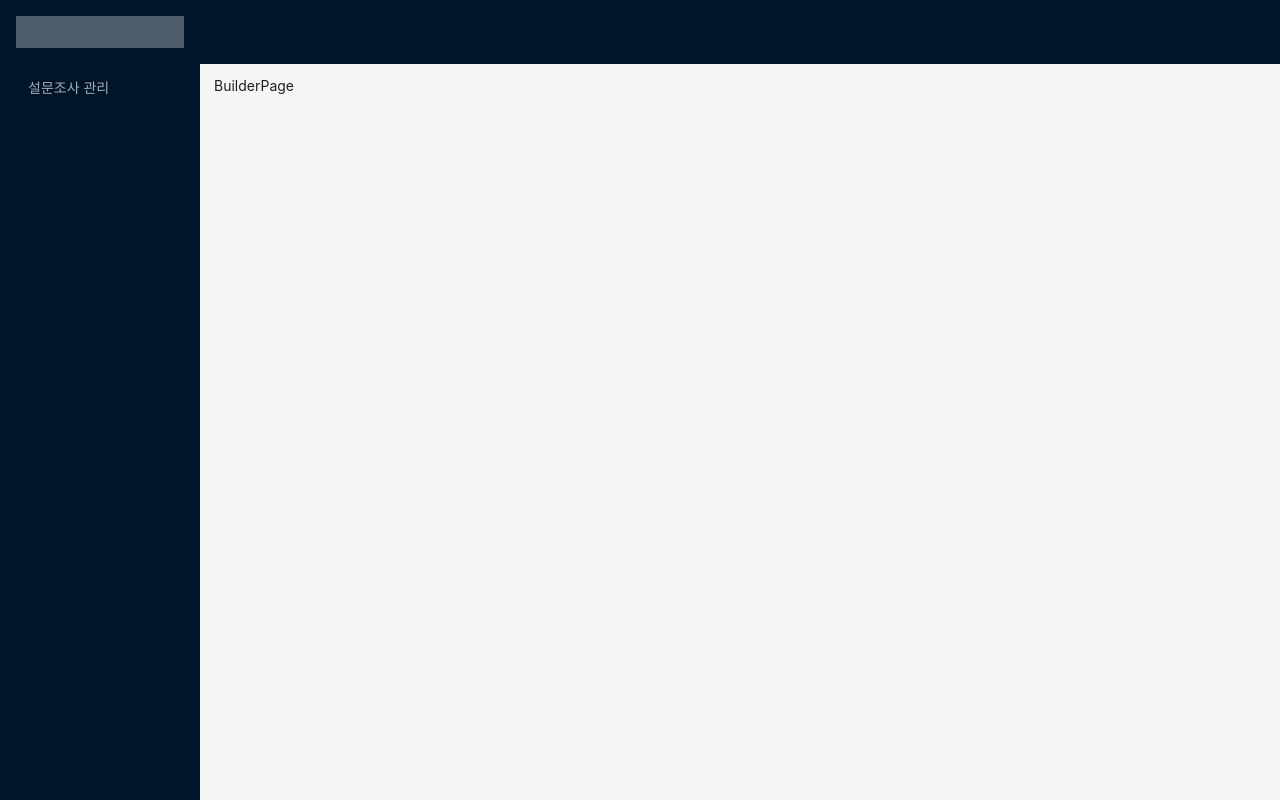
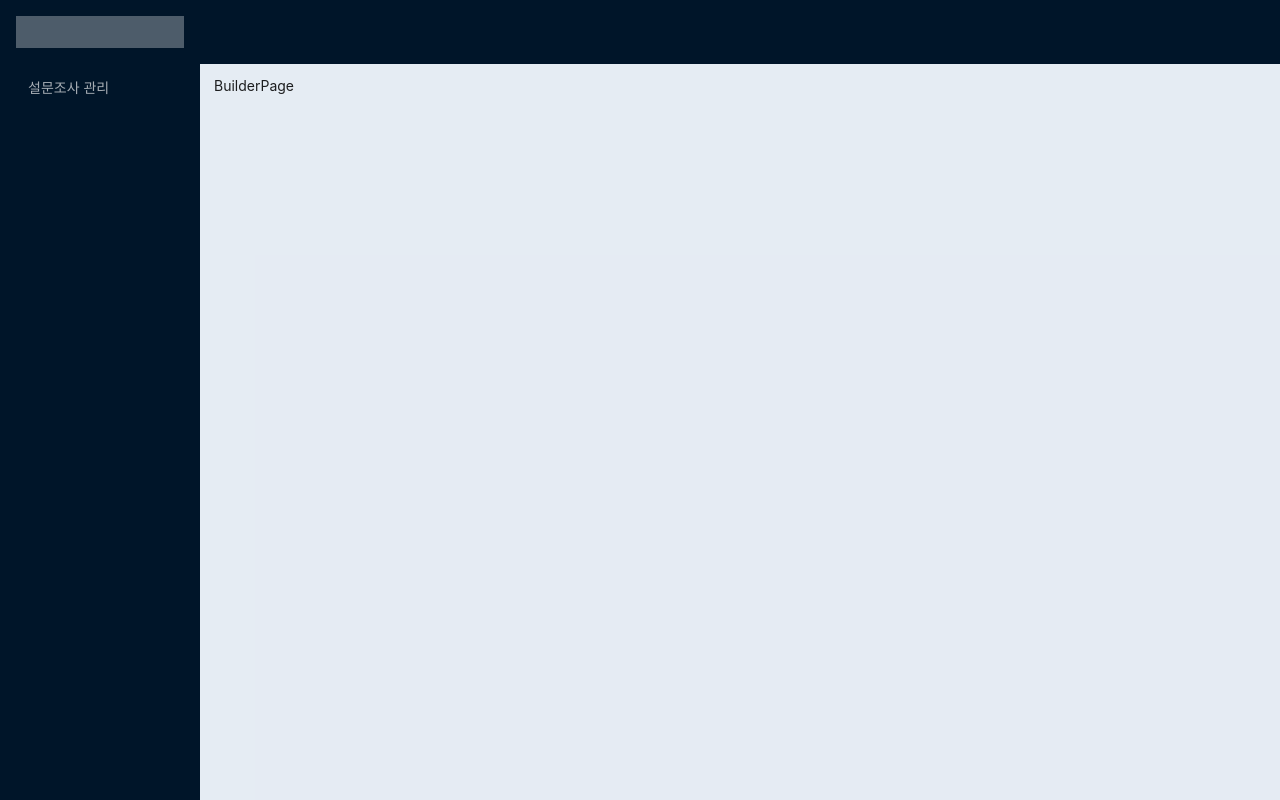
Before and after one commit to hotteokButler/newTIL, a React (Vite) app in the folder react/survey-pie-admin/: page /builder in a window 1280 px wide. Built offline with nearby package versions, Linux system fonts and the light colour scheme.

Commit message:
Style : contents 배경 색 변경

```diff
--- a/react/survey-pie-admin/src/layouts/MainLayout.jsx
+++ b/react/survey-pie-admin/src/layouts/MainLayout.jsx
@@ -11,6 +11,7 @@ const SurLayout = styled(Layout)`
 `;
 const SurContent = styled(Content)`
   padding: 1em;
+  background: #cbdcef61;
 `;
 const SurSiderLogo = styled.div`
   height: 32px;
```
